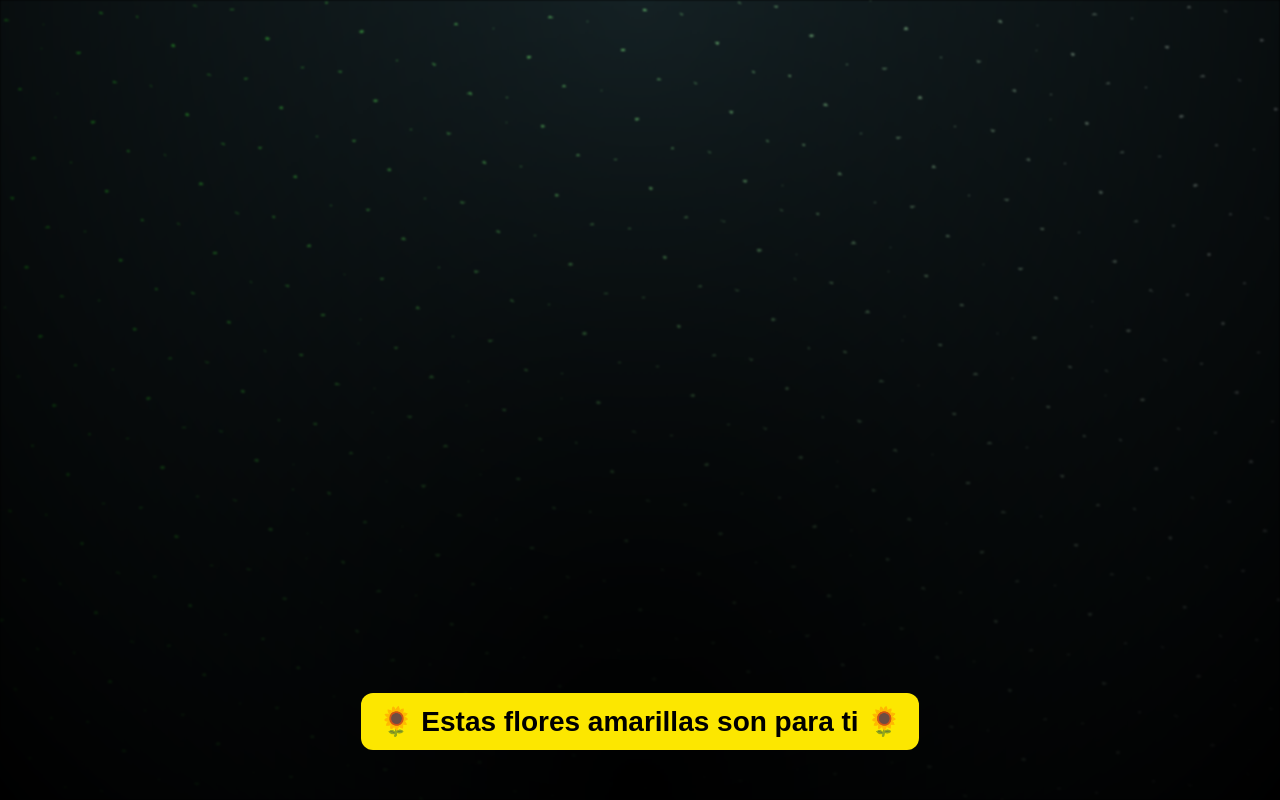
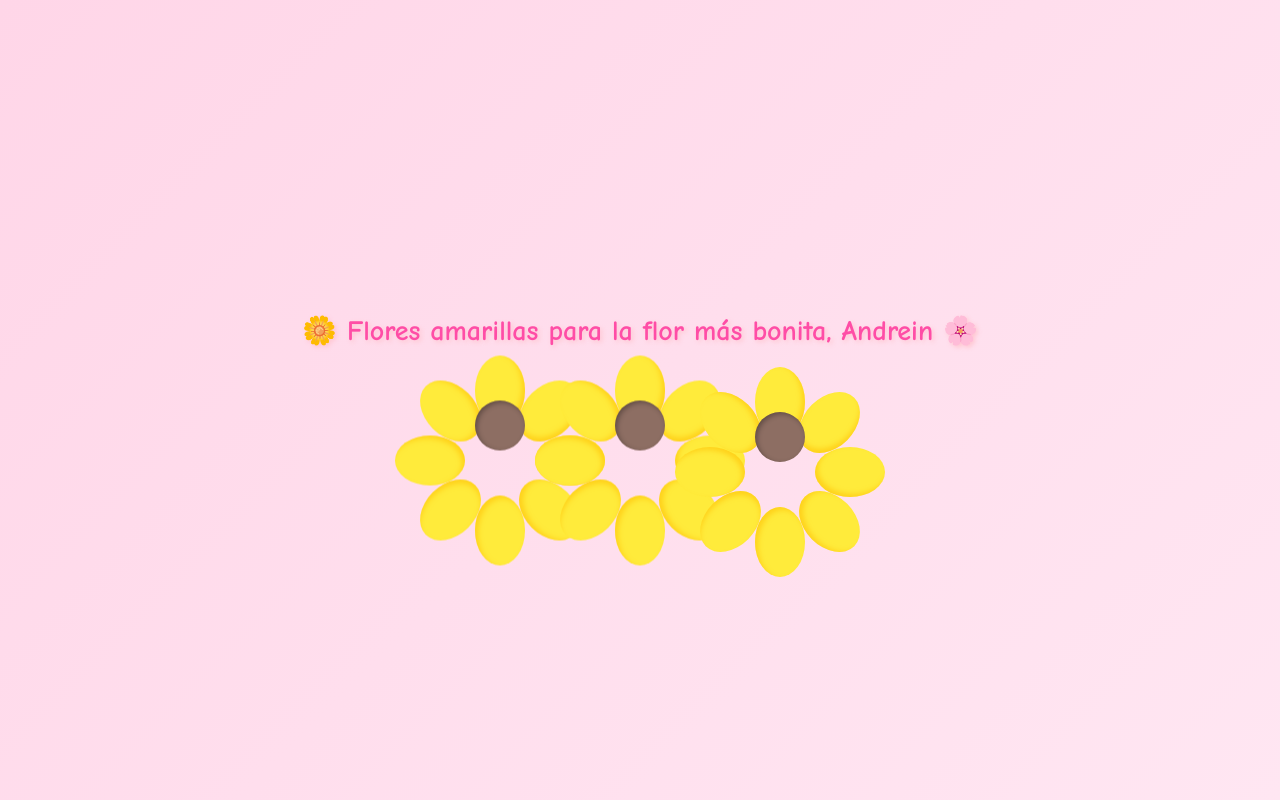
Before and after one commit to rodrigo2998/mapa, a plain HTML site: page index.html in a window 1280 px wide. Drawn offline with Linux system fonts and the light colour scheme.

Commit message:
Update index.html

```diff
--- a/index.html
+++ b/index.html
@@ -3,72 +3,29 @@
 <head>
   <meta charset="UTF-8">
   <meta name="viewport" content="width=device-width, initial-scale=1.0">
-  <title>🌻 Flores amarillas para ti</title>
+  <title>Flores amarillas para Andrein 🌼</title>
   <style>
-    *,
-    *::after,
-    *::before {
+    body {
+      margin: 0;
       padding: 0;
-      margin: 0;
-      box-sizing: border-box;
+      height: 100vh;
+      background: linear-gradient(135deg, #ffd6e8, #ffe6f2);
+      display: flex;
+      align-items: center;
+      justify-content: center;
+      flex-direction: column;
+      overflow: hidden;
+      font-family: "Comic Sans MS", "Poppins", cursive;
     }
 
-    :root {
-      --dark-color: #000;
-    }
-
-    body {
-      display: flex;
-      align-items: flex-end;
-      justify-content: center;
-      min-height: 100vh;
-      background-color: var(--dark-color);
-      overflow: hidden;
-      perspective: 1000px;
-      font-family: "Poppins", sans-serif;
-    }
-
-    .night {
-      position: fixed;
-      left: 50%;
-      top: 0;
-      transform: translateX(-50%);
-      width: 100%;
-      height: 100%;
-      filter: blur(0.1vmin);
-      background-image: radial-gradient(ellipse at top, transparent 0%, var(--dark-color)),
-        radial-gradient(ellipse at bottom, var(--dark-color), rgba(145, 233, 255, 0.2)),
-        repeating-linear-gradient(220deg, rgb(0, 0, 0) 0px, rgb(0, 0, 0) 19px, transparent 19px, transparent 22px),
-        repeating-linear-gradient(189deg, rgb(0, 0, 0) 0px, rgb(0, 0, 0) 19px, transparent 19px, transparent 22px),
-        repeating-linear-gradient(148deg, rgb(0, 0, 0) 0px, rgb(0, 0, 0) 19px, transparent 19px, transparent 22px),
-        linear-gradient(90deg, rgb(21, 255, 0), rgb(240, 240, 240));
-    }
-
-    .flowers {
-      position: relative;
-      transform: scale(0.9);
-    }
-
-    .flower {
-      position: absolute;
-      bottom: 10vmin;
-      transform-origin: bottom center;
-      z-index: 10;
-      --fl-speed: 0.8s;
-    }
-
-    /* Mensaje romántico */
     .message {
-      background: #fce700;
-      bottom: 50px;
       font-size: 28px;
-      font-weight: 800;
-      padding: 12px 18px;
-      border-radius: 12px;
-      position: absolute;
+      font-weight: bold;
+      color: #ff4da6;
+      text-shadow: 2px 2px 4px rgba(255, 192, 203, 0.8);
+      margin-bottom: 40px;
       opacity: 0;
-      animation: fadeIn 2s forwards;
-      animation-delay: 2s;
+      animation: fadeIn 2s ease forwards;
     }
 
     @keyframes fadeIn {
@@ -77,56 +34,78 @@
       }
     }
 
-    /* Aquí va el resto de tu CSS de flores y animaciones */
-    /* ... (lo que me pasaste ya lo incluí completo, no se pierde nada) ... */
+    .flower {
+      width: 100px;
+      height: 100px;
+      position: relative;
+      animation: float 3s ease-in-out infinite;
+    }
+
+    .petal {
+      width: 50px;
+      height: 70px;
+      background: #ffeb3b;
+      border-radius: 50% 50% 50% 50%;
+      position: absolute;
+      top: 15px;
+      left: 25px;
+      transform-origin: bottom center;
+      box-shadow: inset -3px -3px 5px rgba(255, 193, 7, 0.6);
+    }
+
+    .petal:nth-child(1) { transform: rotate(0deg) translateY(-35px); }
+    .petal:nth-child(2) { transform: rotate(45deg) translateY(-35px); }
+    .petal:nth-child(3) { transform: rotate(90deg) translateY(-35px); }
+    .petal:nth-child(4) { transform: rotate(135deg) translateY(-35px); }
+    .petal:nth-child(5) { transform: rotate(180deg) translateY(-35px); }
+    .petal:nth-child(6) { transform: rotate(225deg) translateY(-35px); }
+    .petal:nth-child(7) { transform: rotate(270deg) translateY(-35px); }
+    .petal:nth-child(8) { transform: rotate(315deg) translateY(-35px); }
+
+    .center {
+      width: 50px;
+      height: 50px;
+      background: #8d6e63;
+      border-radius: 50%;
+      position: absolute;
+      top: 25px;
+      left: 25px;
+      box-shadow: inset 2px 2px 5px rgba(0,0,0,0.3);
+    }
+
+    @keyframes float {
+      0%, 100% { transform: translateY(0); }
+      50% { transform: translateY(-15px); }
+    }
+
+    /* Varias flores */
+    .flowers-container {
+      display: flex;
+      gap: 40px;
+    }
   </style>
 </head>
 <body>
-  <div class="night"></div>
-  <div class="flowers">
-    <!-- Tus flores animadas -->
-    <div class="flower flower--1">
-      <div class="flower__leafs flower__leafs--1">
-        <div class="flower__leaf flower__leaf--1"></div>
-        <div class="flower__leaf flower__leaf--2"></div>
-        <div class="flower__leaf flower__leaf--3"></div>
-        <div class="flower__leaf flower__leaf--4"></div>
-        <div class="flower__white-circle"></div>
-      </div>
-      <div class="flower__line"></div>
+  <div class="message">🌼 Flores amarillas para la flor más bonita, Andrein 🌸</div>
+
+  <div class="flowers-container">
+    <div class="flower">
+      <div class="petal"></div><div class="petal"></div><div class="petal"></div><div class="petal"></div>
+      <div class="petal"></div><div class="petal"></div><div class="petal"></div><div class="petal"></div>
+      <div class="center"></div>
     </div>
 
-    <div class="flower flower--2">
-      <div class="flower__leafs flower__leafs--2">
-        <div class="flower__leaf flower__leaf--1"></div>
-        <div class="flower__leaf flower__leaf--2"></div>
-        <div class="flower__leaf flower__leaf--3"></div>
-        <div class="flower__leaf flower__leaf--4"></div>
-        <div class="flower__white-circle"></div>
-      </div>
-      <div class="flower__line"></div>
+    <div class="flower" style="animation-delay: 1s;">
+      <div class="petal"></div><div class="petal"></div><div class="petal"></div><div class="petal"></div>
+      <div class="petal"></div><div class="petal"></div><div class="petal"></div><div class="petal"></div>
+      <div class="center"></div>
     </div>
 
-    <div class="flower flower--3">
-      <div class="flower__leafs flower__leafs--3">
-        <div class="flower__leaf flower__leaf--1"></div>
-        <div class="flower__leaf flower__leaf--2"></div>
-        <div class="flower__leaf flower__leaf--3"></div>
-        <div class="flower__leaf flower__leaf--4"></div>
-        <div class="flower__white-circle"></div>
-      </div>
-      <div class="flower__line"></div>
+    <div class="flower" style="animation-delay: 2s;">
+      <div class="petal"></div><div class="petal"></div><div class="petal"></div><div class="petal"></div>
+      <div class="petal"></div><div class="petal"></div><div class="petal"></div><div class="petal"></div>
+      <div class="center"></div>
     </div>
   </div>
-
-  <!-- Mensaje romántico -->
-  <div class="message">🌻 Estas flores amarillas son para ti 🌻</div>
-
-  <script>
-    // Inicia animaciones al cargar
-    onload = () => {
-      document.body.classList.remove("container");
-    };
-  </script>
 </body>
 </html>
```
